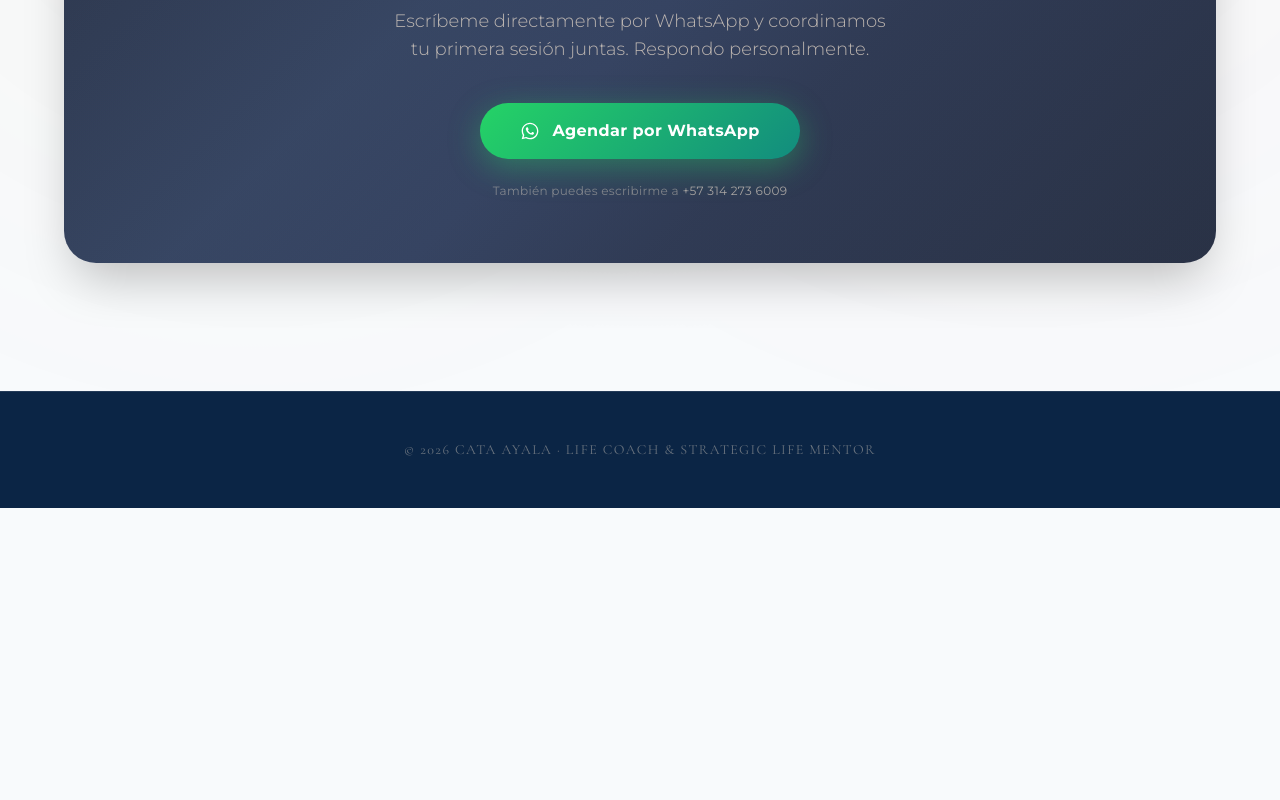
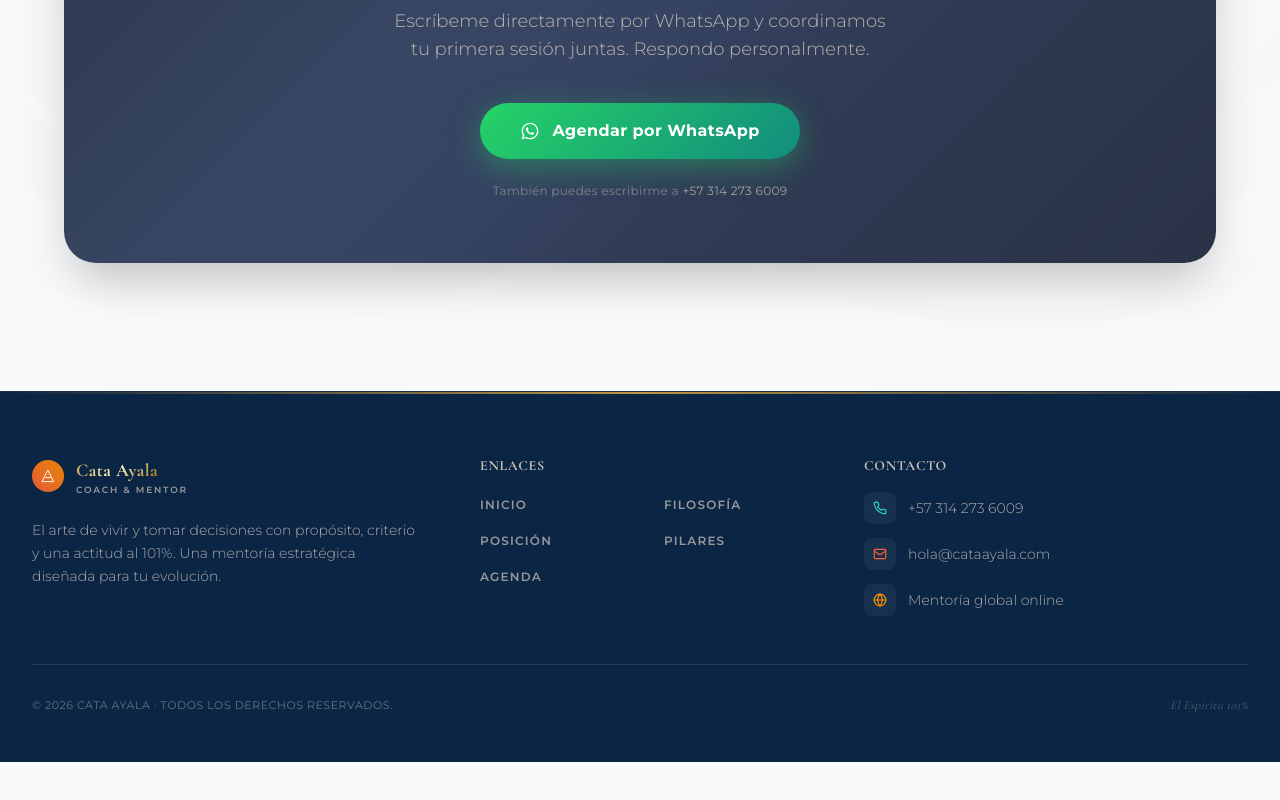
Before and after one commit to edgarbarragangarcia/CATA, a Next.js app: page / in a window 1280 px wide. Shown: the part 4260-5060 px from the top of the page. Before the commit the page ends 4896 px from the top, so only its background shows below. Built offline with nearby package versions, Linux system fonts and the light colour scheme.

Commit message:
feat: add premium Footer component with 3 columns, gold gradients, contact info, and clear links

```diff
--- a/src/app/page.tsx
+++ b/src/app/page.tsx
@@ -5,6 +5,7 @@ import { ColorSwatch } from '@/components/ColorSwatch';
 import { Navbar } from '@/components/Navbar';
 import { WhatsAppButton } from '@/components/WhatsAppButton';
 import { BookingSection } from '@/components/BookingSection';
+import { Footer } from '@/components/Footer';
 import cataImg from '@/img/cata.jpg';
 
 export default function Home() {
@@ -190,11 +191,7 @@ export default function Home() {
       <BookingSection />
 
       {/* Footer */}
-      <footer className="relative z-10 text-center py-12 px-6 bg-brand-navy border-t border-white/10">
-        <p className="font-serif text-brand-sand/40 text-sm tracking-widest uppercase">
-          © {new Date().getFullYear()} Cata Ayala · Life Coach &amp; Strategic Life Mentor
-        </p>
-      </footer>
+      <Footer />
 
       {/* WhatsApp Floating Button */}
       <WhatsAppButton />
--- /dev/null
+++ b/src/components/Footer.tsx
@@ -0,0 +1,119 @@
+'use client';
+
+import React from 'react';
+import { Mail, Phone, Globe } from 'lucide-react';
+
+export const Footer: React.FC = () => {
+  return (
+    <footer className="relative z-10 bg-brand-navy text-white border-t border-[#BF953F]/10 pt-16 pb-12 px-6 sm:px-8">
+      {/* Subtle gold line on top */}
+      <div className="absolute top-0 left-0 right-0 h-[1.5px]" style={{ background: 'linear-gradient(90deg, transparent 0%, #BF953F 50%, transparent 100%)' }} />
+
+      <div className="max-w-7xl mx-auto grid grid-cols-1 md:grid-cols-3 gap-12 md:gap-8 pb-12 border-b border-white/10">
+        {/* Col 1: Brand & Tagline */}
+        <div className="flex flex-col items-start gap-4">
+          <a href="#hero" className="flex items-center gap-3 group">
+            <div className="relative w-8 h-8">
+              <div className="absolute inset-0 bg-gradient-to-tr from-brand-coral to-brand-amber rounded-full opacity-90 group-hover:opacity-100 transition-opacity" />
+              <div className="absolute inset-0 flex items-center justify-center">
+                <svg viewBox="0 0 100 100" className="w-4 h-4 text-white">
+                  <path d="M50 15 L85 85 L15 85 Z" fill="none" stroke="currentColor" strokeWidth="6" strokeLinecap="round" strokeLinejoin="round" />
+                  <path d="M35 60 L65 60" fill="none" stroke="currentColor" strokeWidth="6" strokeLinecap="round" />
+                </svg>
+              </div>
+            </div>
+            <div className="leading-tight">
+              <span
+                className="font-serif font-bold text-lg tracking-wide block"
+                style={{
+                  background: 'linear-gradient(135deg, #BF953F 0%, #FCF6BA 40%, #B38728 70%, #AA771C 100%)',
+                  WebkitBackgroundClip: 'text',
+                  WebkitTextFillColor: 'transparent',
+                  backgroundClip: 'text',
+                }}
+              >
+                Cata Ayala
+              </span>
+              <p className="text-[9px] font-sans tracking-[0.2em] uppercase font-semibold text-brand-sand/60">
+                COACH & MENTOR
+              </p>
+            </div>
+          </a>
+          <p className="text-sm font-sans font-light text-brand-sand/70 max-w-sm leading-relaxed mt-2">
+            El arte de vivir y tomar decisiones con propósito, criterio y una actitud al 101%. Una mentoría estratégica diseñada para tu evolución.
+          </p>
+        </div>
+
+        {/* Col 2: Navigation Links */}
+        <div className="flex flex-col gap-4 md:pl-8">
+          <h4 className="font-serif text-brand-sand/80 font-bold text-sm tracking-wider uppercase">Enlaces</h4>
+          <ul className="grid grid-cols-2 gap-x-4 gap-y-3">
+            {[
+              { label: 'Inicio', href: '#hero' },
+              { label: 'Filosofía', href: '#filosofia' },
+              { label: 'Posición', href: '#posicionamiento' },
+              { label: 'Pilares', href: '#pilares' },
+              { label: 'Agenda', href: '#agenda' },
+            ].map((link) => (
+              <li key={link.href}>
+                <a
+                  href={link.href}
+                  className="font-sans text-xs font-semibold text-brand-sand/60 hover:text-brand-coral transition-colors duration-200 uppercase tracking-widest"
+                >
+                  {link.label}
+                </a>
+              </li>
+            ))}
+          </ul>
+        </div>
+
+        {/* Col 3: Contact & Info */}
+        <div className="flex flex-col gap-4">
+          <h4 className="font-serif text-brand-sand/80 font-bold text-sm tracking-wider uppercase">Contacto</h4>
+          <ul className="flex flex-col gap-3.5">
+            <li>
+              <a
+                href="https://wa.me/573142736009?text=Hola%20Cata%21%20Me%20interesa%20agendar%20una%20sesi%C3%B3n."
+                target="_blank"
+                rel="noopener noreferrer"
+                className="flex items-center gap-3 text-sm font-sans font-light text-brand-sand/70 hover:text-brand-mint transition-colors group"
+              >
+                <span className="w-8 h-8 rounded-lg bg-white/5 flex items-center justify-center group-hover:bg-brand-mint/15 transition-colors">
+                  <Phone size={14} className="text-brand-mint shrink-0 group-hover:scale-110 transition-transform" />
+                </span>
+                <span>+57 314 273 6009</span>
+              </a>
+            </li>
+            <li>
+              <a
+                href="mailto:hola@cataayala.com"
+                className="flex items-center gap-3 text-sm font-sans font-light text-brand-sand/70 hover:text-brand-coral transition-colors group"
+              >
+                <span className="w-8 h-8 rounded-lg bg-white/5 flex items-center justify-center group-hover:bg-brand-coral/15 transition-colors">
+                  <Mail size={14} className="text-brand-coral shrink-0 group-hover:scale-110 transition-transform" />
+                </span>
+                <span>hola@cataayala.com</span>
+              </a>
+            </li>
+            <li className="flex items-center gap-3 text-sm font-sans font-light text-brand-sand/70">
+              <span className="w-8 h-8 rounded-lg bg-white/5 flex items-center justify-center">
+                <Globe size={14} className="text-brand-amber shrink-0" />
+              </span>
+              <span>Mentoría global online</span>
+            </li>
+          </ul>
+        </div>
+      </div>
+
+      {/* Bottom area */}
+      <div className="max-w-7xl mx-auto pt-8 flex flex-col sm:flex-row items-center justify-between gap-4">
+        <p className="font-sans text-brand-sand/40 text-[11px] tracking-wider text-center sm:text-left uppercase">
+          © {new Date().getFullYear()} Cata Ayala · Todos los derechos reservados.
+        </p>
+        <p className="font-serif text-brand-sand/30 text-xs italic tracking-wide">
+          El Espíritu 101%
+        </p>
+      </div>
+    </footer>
+  );
+};
```
